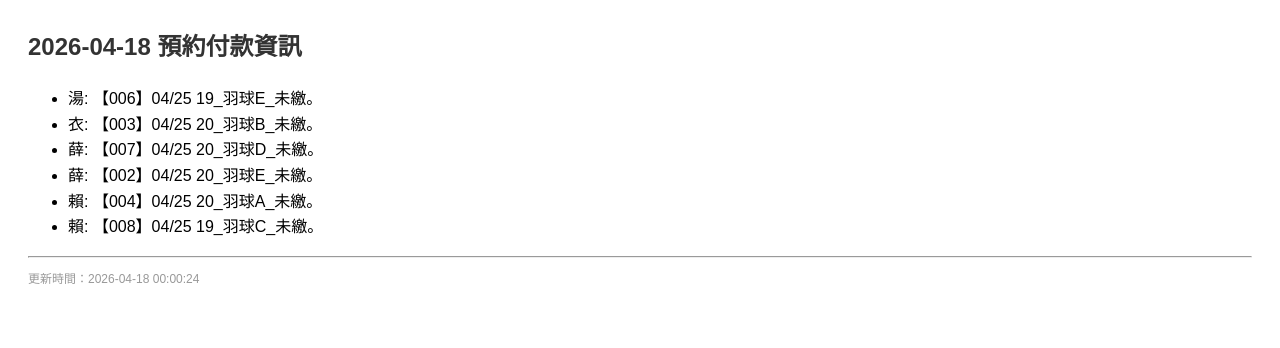
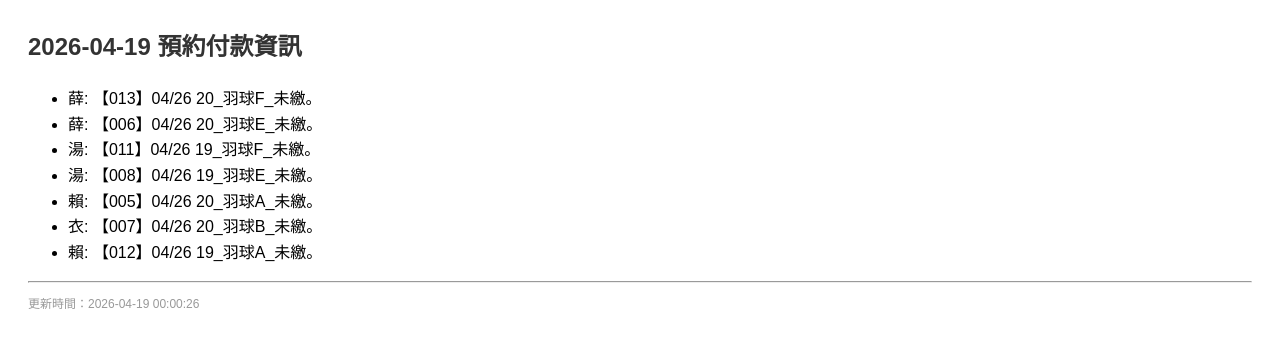
Before and after one commit to chunyulaie/booking-status, a plain HTML site: page index.html in a window 1280 px wide. Drawn offline with Linux system fonts and the light colour scheme.

Commit message:
強制更新頁面 2026-04-19 00:00:26

```diff
--- a/index.html
+++ b/index.html
@@ -9,11 +9,11 @@
         </style>
       </head>
       <body>
-        <h2>2026-04-18 預約付款資訊</h2>
+        <h2>2026-04-19 預約付款資訊</h2>
         <ul>
-          <li>湯: 【006】04/25 19_羽球E_未繳。</li><li>衣: 【003】04/25 20_羽球B_未繳。</li><li>薛: 【007】04/25 20_羽球D_未繳。</li><li>薛: 【002】04/25 20_羽球E_未繳。</li><li>賴: 【004】04/25 20_羽球A_未繳。</li><li>賴: 【008】04/25 19_羽球C_未繳。</li>
+          <li>薛: 【013】04/26 20_羽球F_未繳。</li><li>薛: 【006】04/26 20_羽球E_未繳。</li><li>湯: 【011】04/26 19_羽球F_未繳。</li><li>湯: 【008】04/26 19_羽球E_未繳。</li><li>賴: 【005】04/26 20_羽球A_未繳。</li><li>衣: 【007】04/26 20_羽球B_未繳。</li><li>賴: 【012】04/26 19_羽球A_未繳。</li>
         </ul>
         <hr>
-        <p style="font-size:12px;color:#999;">更新時間：2026-04-18 00:00:24</p>
+        <p style="font-size:12px;color:#999;">更新時間：2026-04-19 00:00:26</p>
       </body>
     </html>
```
